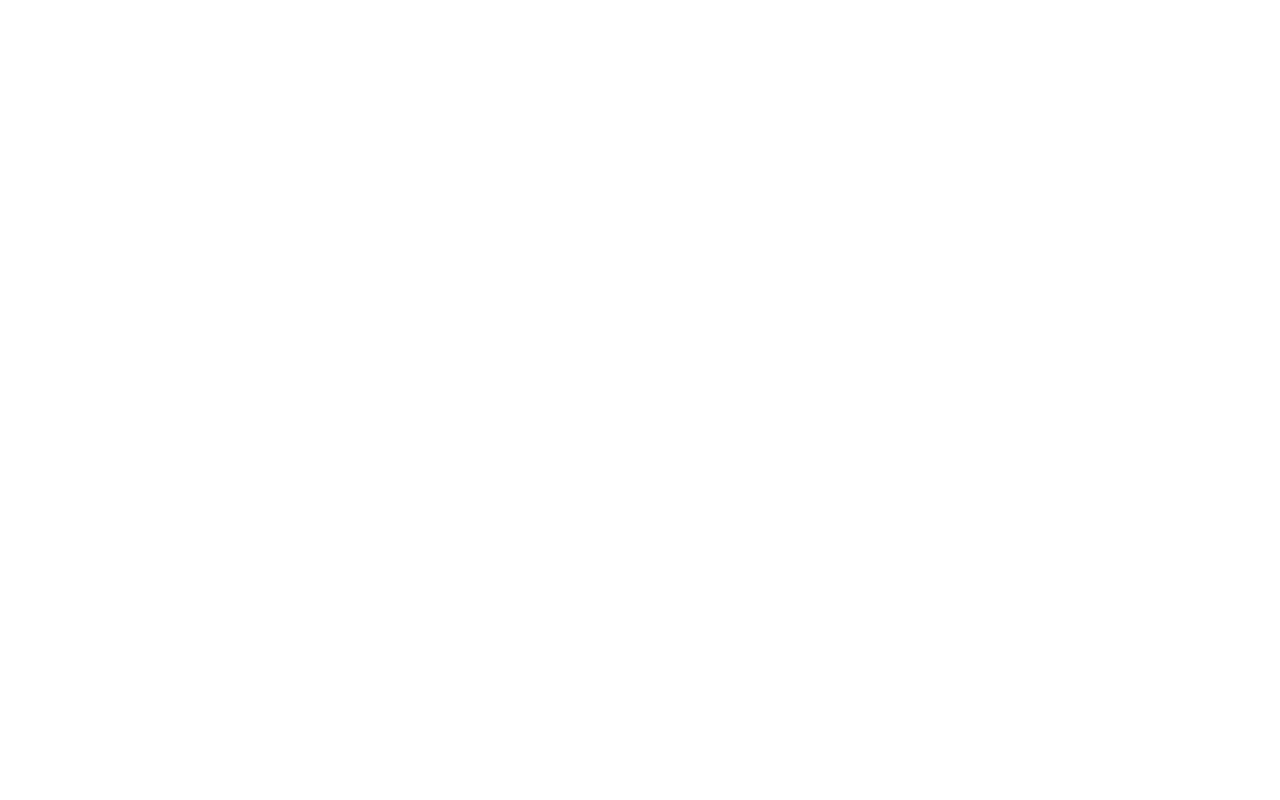
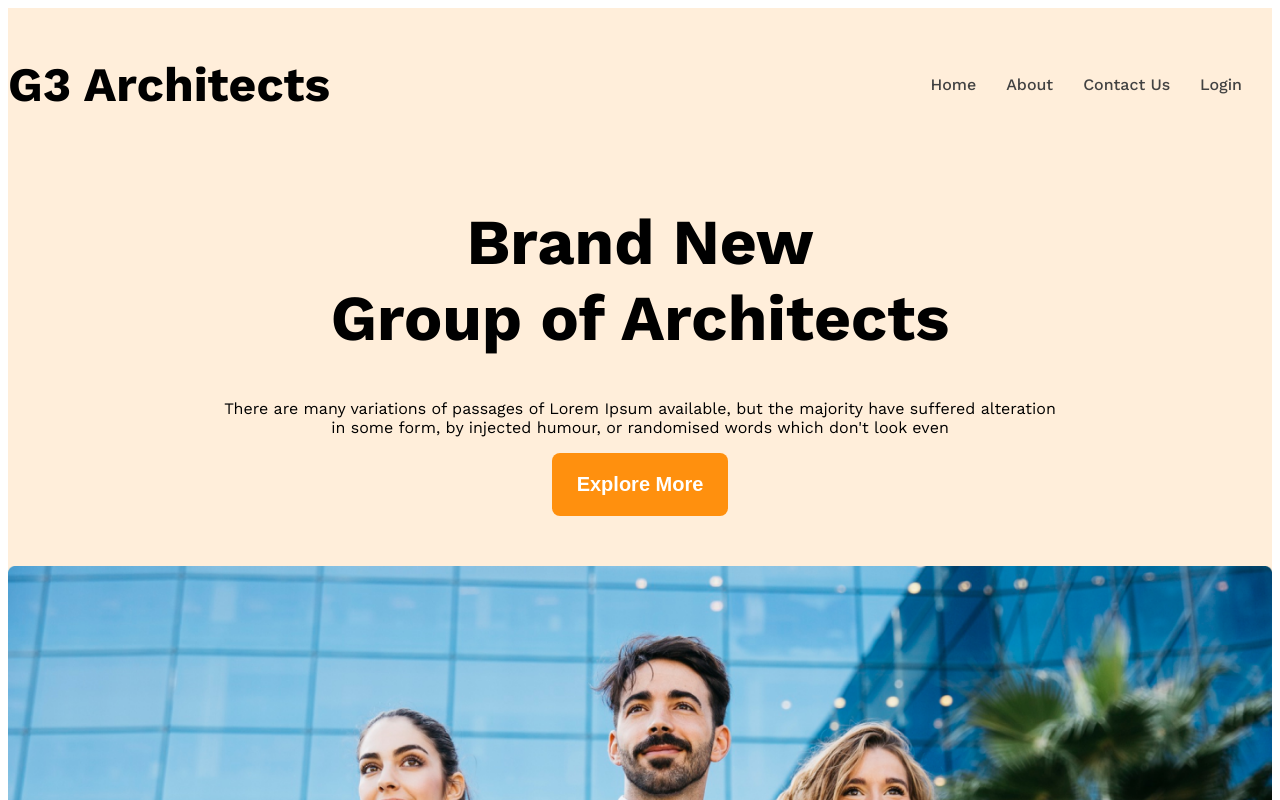
Before and after one commit to bappionfire261-arch/g3-aechitec-webside, a plain HTML site: page index.html in a window 1280 px wide. Shown: the top 800 px of the page. Drawn offline with nearby package versions, Linux system fonts and the light colour scheme.

Commit message:
added the banner

```diff
--- a/index.html
+++ b/index.html
@@ -6,9 +6,25 @@
     <title>G3 architecs</title>
     <link rel="stylesheet" href="styles/architects.css">
 </head>
-<body>
-    <header>
-
+<body class="work-sans-font">
+    <header class="bg-light">
+       <nav class="navbar display-flex">
+       <h3 class="brand">G3 Architects</h3>
+      <ul class="nav-links display-flex">
+        <li class="nav-item"><a href="" class="nav-link text-gray">Home</a></li>
+        <li class="nav-item"><a href="" class="nav-link text-gray">About</a></li>
+        <li class="nav-item"><a href="" class="nav-link text-gray">Contact Us</a></li>
+        <li class="nav-item"><a href="" class="nav-link text-gray">Login</a></li>
+      </ul>
+       </nav>
+       <div class="banner">
+             <div class="banner-content">
+                       <h1 class="banner-title">Brand New <br> Group of Architects </h1>
+            <p class="banner-description">There are many variations of passages of Lorem Ipsum available, but the majority have suffered alteration in some form, by injected humour, or randomised words which don't look even</p>
+            <button class="btn-primary">Explore More</button>
+             </div>
+            <img class="banner-images" src="images/banner.png" alt="">
+       </div>
 
     </header>
     <main>
--- a/styles/architects.css
+++ b/styles/architects.css
@@ -0,0 +1,89 @@
+@import url('https://fonts.googleapis.com/css2?family=Work+Sans:ital,wght@0,100..900;1,100..900&display=swap');
+
+
+
+.work-sans-font {
+  font-family: "Work Sans", sans-serif;
+  font-optical-sizing: auto;
+  font-weight: 400;
+  font-style: normal;
+}
+/* shered style */
+.btn-primary {
+      font-weight: 600;
+    font-size: 1.25rem;
+    background-color: #FF900E;
+    color: white;
+    padding: 20px 25px;
+    border-radius: 8px;
+    border: none;
+}
+
+.display-flex {
+    display: flex;
+}
+/* dark-02 */
+.text-gray {
+    color: #424242;
+}
+/* dark-03 */
+.text-light-gray {
+    color: #727272;
+}
+.bg-light {
+   background-color: #ff8f0e27;
+}
+/* header style */
+
+
+
+/* navbar related style */
+
+.navbar {
+    align-items: center;
+  justify-content: space-between;
+}
+
+.nav-item {
+   list-style: none;
+   margin-right: 30px;
+}
+.nav-link {
+    text-decoration: none;
+    font-weight: 500;
+}
+
+.navbar, .banner {
+    max-width: 1440px;
+    margin: 0 auto;
+}
+
+.brand {
+    font-weight: 700px;
+    font-size: 3rem;
+}
+
+
+/* banner style */
+
+.banner-content {
+     max-width: 850px;
+     margin: 0 auto;
+     text-align: center;
+     margin-bottom: 50px;
+}
+
+.banner-title {
+    font-weight: 700px;
+    font-size: 4rem;
+}
+.banner-images {
+    width: 100%;
+}
+
+/* responsive midea qeary */
+@media screen and (max-width:576px) {
+    .navbar, .nav-links {
+        flex-direction: column;
+    }
+}
```
